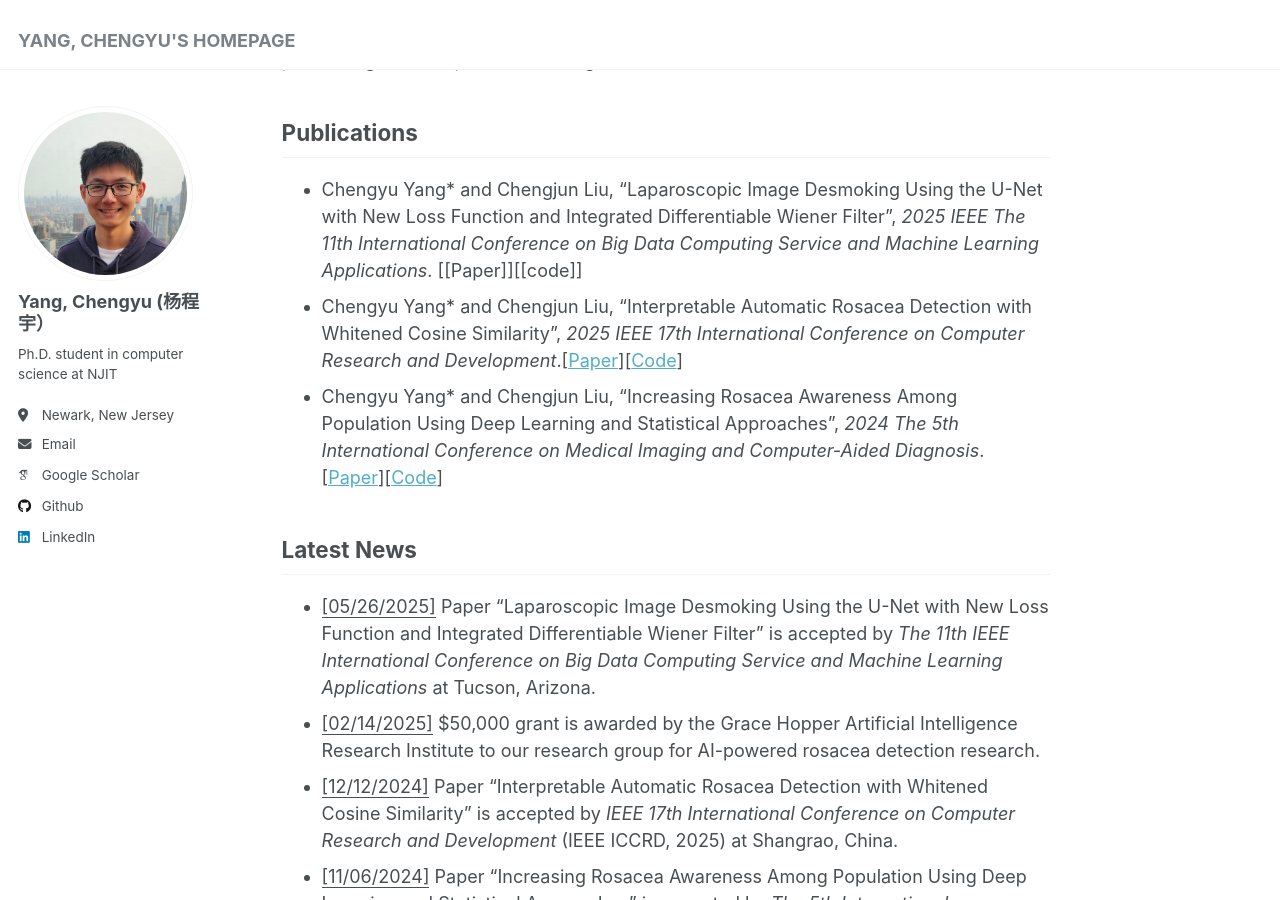
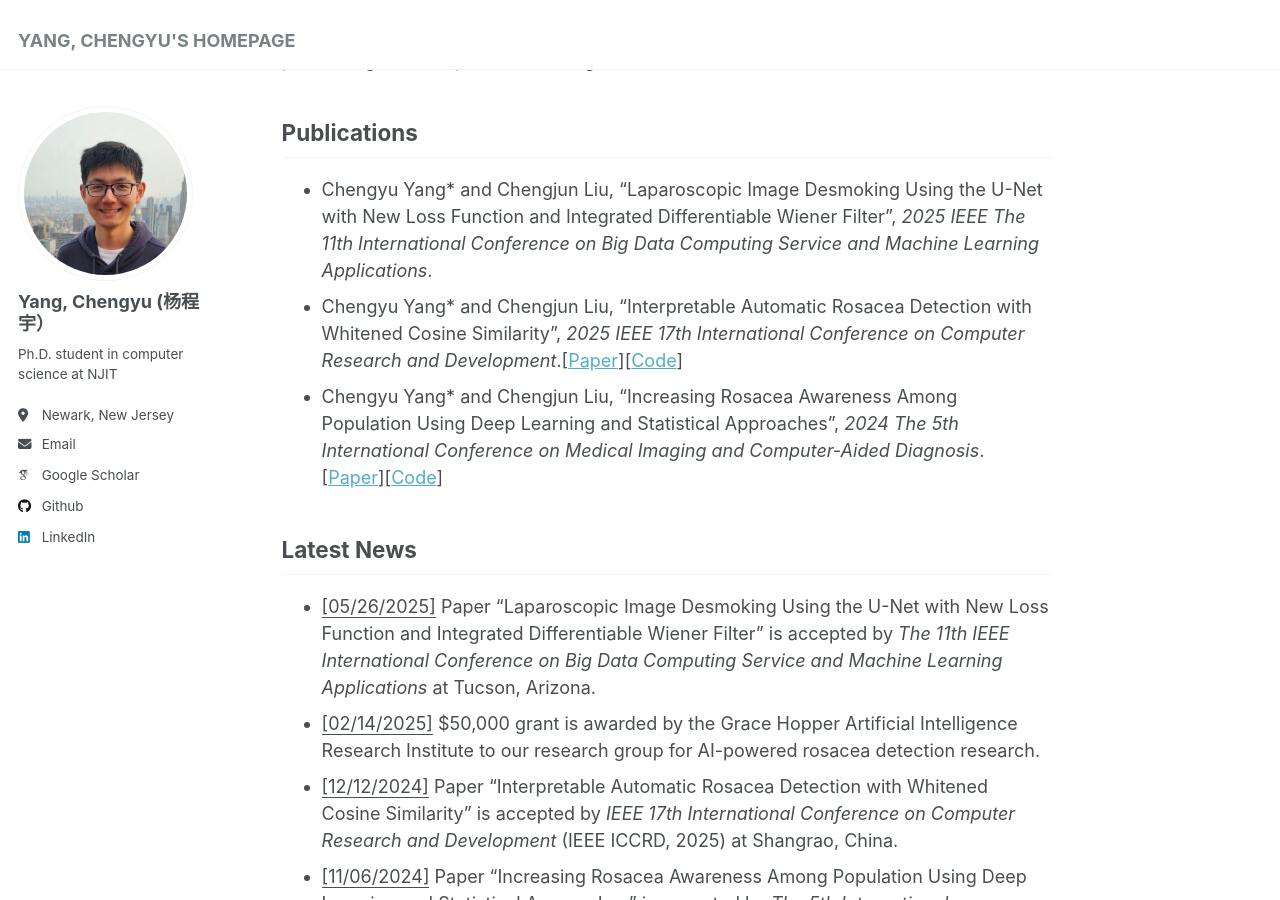
Before and after one commit to chengyuyang-njit/chengyuyang-njit.github.io, a Jekyll site: the page built from _pages/about.md, in a window 1280 px wide and 900 px high, scrolled down 332 px. Built offline with Jekyll 4.4.1, drawn with Linux system fonts in a browser that asks for light colours; some web fonts are replaced.

Commit message:
Update about.md

```diff
--- a/_pages/about.md
+++ b/_pages/about.md
@@ -15,7 +15,7 @@ Machine learning, particularly statistical learning and its application in medic
 
 Publications
 ------
-- Chengyu Yang* and Chengjun Liu, "Laparoscopic Image Desmoking Using the U-Net with New Loss Function and Integrated Differentiable Wiener Filter", <em>2025 IEEE The 11th International Conference on Big Data Computing Service and Machine Learning Applications</em>. [[Paper]][[code]]
+- Chengyu Yang* and Chengjun Liu, "Laparoscopic Image Desmoking Using the U-Net with New Loss Function and Integrated Differentiable Wiener Filter", <em>2025 IEEE The 11th International Conference on Big Data Computing Service and Machine Learning Applications</em>.
 - Chengyu Yang* and Chengjun Liu, "Interpretable Automatic Rosacea Detection with Whitened Cosine Similarity", <em>2025 IEEE 17th International Conference on Computer Research and Development</em>.[[Paper](https://ieeexplore.ieee.org/document/10962992)][[Code](https://github.com/chengyuyang-njit/ICCRD-2025)]
 - Chengyu Yang* and Chengjun Liu, "Increasing Rosacea Awareness Among Population Using Deep Learning and Statistical Approaches", <em>2024 The 5th International Conference on Medical Imaging and Computer-Aided Diagnosis</em>.
 [[Paper](https://link.springer.com/content/pdf/10.1007/978-981-96-3863-5_11.pdf)][[Code](https://github.com/chengyuyang-njit/rosacea_detection)]
```
